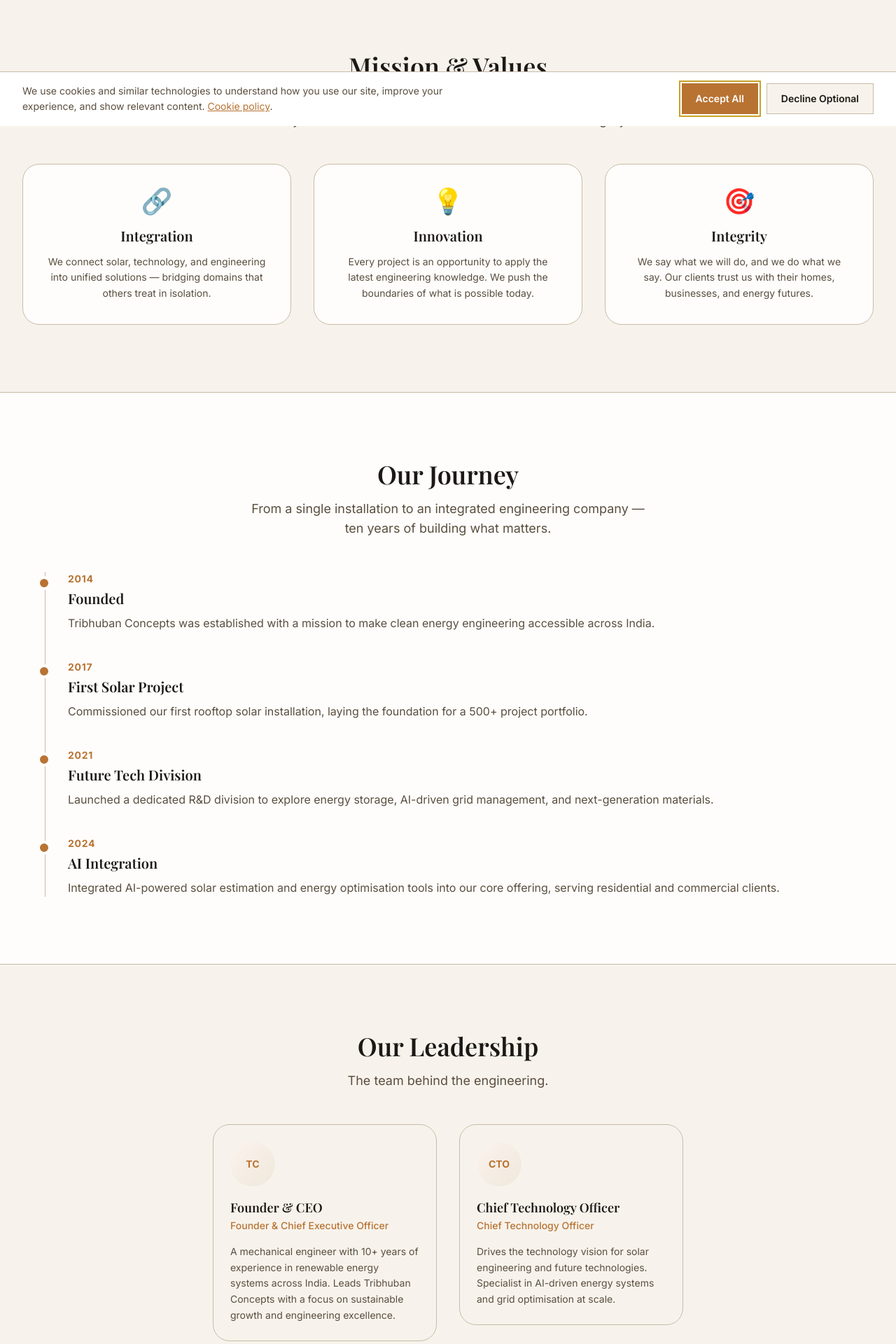
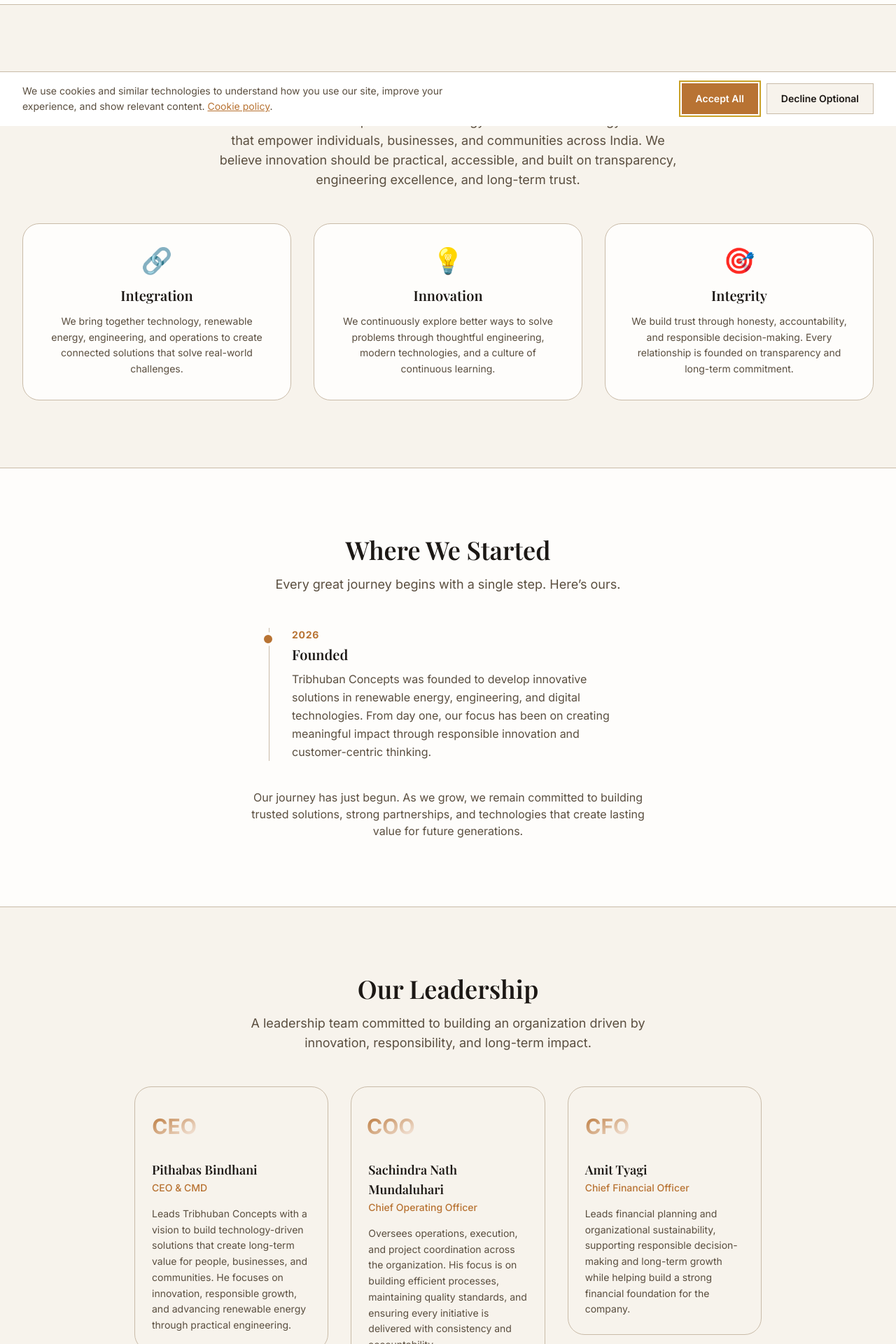
Before and after one commit to mlmahaveer23-developer/tribhuban-parent-website, a Next.js app in the folder frontend/: page /about in a window 1280 px wide. Shown: the part 620-2540 px from the top of the page at 70% size. Built offline with nearby package versions, Linux system fonts and the light colour scheme; no server answers.

Commit message:
Revise About page content and add animations
Updated the About page with new company details, including founding year and mission statement. Added leadership bios and integrated ScrollReveal for animations.

```diff
--- a/frontend/app/(marketing)/about/page.tsx
+++ b/frontend/app/(marketing)/about/page.tsx
@@ -1,6 +1,7 @@
 import type { Metadata } from 'next';
 import Link from 'next/link';
 import { SITE_URL } from '@/lib/siteConfig';
+import ScrollReveal from '@/components/motion/ScrollReveal';
 
 // ── JSON-LD structured data ───────────────────────────────────────────────────
 
@@ -10,7 +11,7 @@
   name: 'About Tribhuban Concepts',
   url: `${SITE_URL}/about`,
   description:
-    'Learn about Tribhuban Concepts — our mission, values, timeline, leadership, and sustainability commitment.',
+    'Learn about Tribhuban Concepts — an Indian technology and energy startup founded in 2026. Our mission, values, leadership, and sustainability commitment.',
 };
 
 const organizationJsonLd = {
@@ -18,9 +19,50 @@
   '@type': 'Organization',
   name: 'Tribhuban Concepts',
   url: SITE_URL,
-  foundingDate: '2014',
+  foundingDate: '2026',
   description:
-    'Indian technology and engineering company specialising in solar energy and future technologies',
+    'Indian technology startup building innovative solutions across renewable energy, digital infrastructure, engineering, and future-focused technologies.',
+};
+
+// ── Leadership Person structured data (AEO / SEO) ─────────────────────────────
+
+const leaders = [
+  {
+    initials: 'CEO',
+    name: 'Pithabas Bindhani',
+    role: 'CEO & CMD',
+    bio: 'Leads Tribhuban Concepts with a vision to build technology-driven solutions that create long-term value for people, businesses, and communities. He focuses on innovation, responsible growth, and advancing renewable energy through practical engineering.',
+    // Social links: missing – update here when available
+  },
+  {
+    initials: 'COO',
+    name: 'Sachindra Nath Mundaluhari',
+    role: 'Chief Operating Officer',
+    bio: 'Oversees operations, execution, and project coordination across the organization. His focus is on building efficient processes, maintaining quality standards, and ensuring every initiative is delivered with consistency and accountability.',
+    // Social links: missing
+  },
+  {
+    initials: 'CFO',
+    name: 'Amit Tyagi',
+    role: 'Chief Financial Officer',
+    bio: 'Leads financial planning and organizational sustainability, supporting responsible decision-making and long-term growth while helping build a strong financial foundation for the company.',
+    // Social links: missing
+  },
+] as const;
+
+const personsJsonLd = {
+  '@context': 'https://schema.org',
+  '@graph': leaders.map((leader) => ({
+    '@type': 'Person',
+    name: leader.name,
+    jobTitle: leader.role,
+    worksFor: {
+      '@type': 'Organization',
+      name: 'Tribhuban Concepts',
+      url: SITE_URL,
+    },
+    // sameAs: []  // TODO: add social profile URLs when available
+  })),
 };
 
 // ── Metadata ──────────────────────────────────────────────────────────────────
@@ -29,26 +71,26 @@
   return {
     title: 'About — Tribhuban Concepts',
     description:
-      'Learn about Tribhuban Concepts — an Indian technology and engineering company. Our mission, values, milestones, and the meaning of "Tribhuban".',
+      'Learn about Tribhuban Concepts — an Indian technology and energy startup founded in 2026. Our mission, values, leadership, and sustainability commitment.',
     alternates: { canonical: `${SITE_URL}/about` },
     openGraph: {
       type: 'website',
       url: `${SITE_URL}/about`,
       title: 'About — Tribhuban Concepts',
       description:
-        'Learn about Tribhuban Concepts — our mission, values, milestones, leadership, and sustainability commitment.',
+        'Learn about Tribhuban Concepts — our mission, values, leadership, and sustainability commitment.',
       siteName: 'Tribhuban Concepts',
     },
     twitter: {
       card: 'summary_large_image',
       title: 'About — Tribhuban Concepts',
       description:
-        'Learn about Tribhuban Concepts — our mission, values, milestones, leadership, and sustainability commitment.',
+        'Learn about Tribhuban Concepts — our mission, values, leadership, and sustainability commitment.',
     },
   };
 }
 
-// SSG — fully static, no ISR needed (Req 3.1)
+// SSG — fully static, no ISR needed
 export const revalidate = false;
 
 // ── Static content ────────────────────────────────────────────────────────────
@@ -58,64 +100,28 @@
     icon: '🔗',
     title: 'Integration',
     description:
-      'We connect solar, technology, and engineering into unified solutions — bridging domains that others treat in isolation.',
+      'We bring together technology, renewable energy, engineering, and operations to create connected solutions that solve real-world challenges.',
   },
   {
     icon: '💡',
     title: 'Innovation',
     description:
-      'Every project is an opportunity to apply the latest engineering knowledge. We push the boundaries of what is possible today.',
+      'We continuously explore better ways to solve problems through thoughtful engineering, modern technologies, and a culture of continuous learning.',
   },
   {
     icon: '🎯',
     title: 'Integrity',
     description:
-      'We say what we will do, and we do what we say. Our clients trust us with their homes, businesses, and energy futures.',
+      'We build trust through honesty, accountability, and responsible decision-making. Every relationship is founded on transparency and long-term commitment.',
   },
 ] as const;
 
-const milestones = [
-  {
-    year: '2014',
+const milestone = {
+  year: '2026',
   title: 'Founded',
   description:
-      'Tribhuban Concepts was established with a mission to make clean energy engineering accessible across India.',
-  },
-  {
-    year: '2017',
-    title: 'First Solar Project',
-    description:
-      'Commissioned our first rooftop solar installation, laying the foundation for a 500+ project portfolio.',
-  },
-  {
-    year: '2021',
-    title: 'Future Tech Division',
-    description:
-      'Launched a dedicated R&D division to explore energy storage, AI-driven grid management, and next-generation materials.',
-  },
-  {
-    year: '2024',
-    title: 'AI Integration',
-    description:
-      'Integrated AI-powered solar estimation and energy optimisation tools into our core offering, serving residential and commercial clients.',
-  },
-] as const;
-
-// PersonCard placeholder data
-const leaders = [
-  {
-    initials: 'TC',
-    name: 'Founder & CEO',
-    role: 'Founder & Chief Executive Officer',
-    bio: 'A mechanical engineer with 10+ years of experience in renewable energy systems across India. Leads Tribhuban Concepts with a focus on sustainable growth and engineering excellence.',
-  },
-  {
-    initials: 'CTO',
-    name: 'Chief Technology Officer',
-    role: 'Chief Technology Officer',
-    bio: 'Drives the technology vision for solar engineering and future technologies. Specialist in AI-driven energy systems and grid optimisation at scale.',
-  },
-] as const;
+    'Tribhuban Concepts was founded to develop innovative solutions in renewable energy, engineering, and digital technologies. From day one, our focus has been on creating meaningful impact through responsible innovation and customer-centric thinking.',
+} as const;
 
 // ── Reusable PersonCard ───────────────────────────────────────────────────────
 
@@ -132,21 +138,21 @@
 }) {
   return (
     <article className="rounded-xl bg-[var(--bg-subtle)] border border-[var(--border)] p-6 flex flex-col gap-4">
-      {/* Avatar placeholder */}
+      {/* Avatar placeholder – modern typographic style */}
       <div
         aria-hidden="true"
-        className="w-16 h-16 rounded-full bg-[var(--bg-muted)] flex items-center justify-center"
-        style={{
-          background: 'linear-gradient(135deg, var(--accent-light) 0%, var(--bg-muted) 100%)',
-        }}
+        className="w-16 h-16 rounded-xl bg-gradient-to-br from-[var(--accent)]/20 to-[var(--accent-light)]/20 flex items-center justify-center"
       >
-        <span className="text-sm font-bold text-[var(--accent)]">{initials}</span>
+        <span className="text-3xl font-bold bg-gradient-to-br from-[var(--accent)] to-[var(--accent-light)] bg-clip-text text-transparent">
+          {initials}
+        </span>
       </div>
       <div>
         <h3 className="font-display text-lg font-semibold text-[var(--fg)]">{name}</h3>
         <p className="text-sm text-[var(--accent)] font-medium mt-0.5">{role}</p>
       </div>
       <p className="text-sm text-[var(--fg-muted)] leading-relaxed">{bio}</p>
+      {/* Social links placeholder – intentionally left empty until real URLs are available */}
     </article>
   );
 }
@@ -156,7 +162,7 @@
 export default function AboutPage() {
   return (
     <>
-      {/* JSON-LD structured data (Req 23.1, 23.2) */}
+      {/* JSON-LD structured data */}
       <script
         type="application/ld+json"
         dangerouslySetInnerHTML={{ __html: JSON.stringify(aboutPageJsonLd) }}
@@ -165,11 +171,13 @@
         type="application/ld+json"
         dangerouslySetInnerHTML={{ __html: JSON.stringify(organizationJsonLd) }}
       />
+      <script
+        type="application/ld+json"
+        dangerouslySetInnerHTML={{ __html: JSON.stringify(personsJsonLd) }}
+      />
 
       <main id="main-content">
-
         {/* ── 1. Brand story ───────────────────────────────────────────────── */}
-        {/* Req 1.2a: Brand story — meaning of "Tribhuban" */}
         <section
           aria-label="Our story"
           className="bg-[var(--bg)] py-20 md:py-32"
@@ -187,16 +195,16 @@
               everywhere.
             </p>
             <p className="text-lg text-[var(--fg-muted)] leading-relaxed">
-              For us, it is a statement of intent. We build technology that reaches
-              every tier of society — from the rooftop of a Mumbai apartment block to
-              the grid infrastructure connecting rural India. Solar energy, future
-              technologies, and engineering excellence, delivered without compromise.
+              For us, it represents the ambition to build technology that creates
+              meaningful impact across every level of society. Beginning with renewable
+              energy and digital innovation, we are developing practical solutions that
+              help individuals, businesses, and communities embrace a more sustainable
+              and technology-enabled future.
             </p>
           </div>
         </section>
 
         {/* ── 2. Mission & values ──────────────────────────────────────────── */}
-        {/* Req 1.2b: Mission & values — 3 values */}
         <section
           aria-label="Mission and values"
           className="bg-[var(--bg-subtle)] border-y border-[var(--border)] py-16 md:py-24"
@@ -207,8 +215,10 @@
                 Mission &amp; Values
               </h2>
               <p className="text-lg text-[var(--fg-muted)] max-w-2xl mx-auto">
-                Our mission is to make clean, intelligent energy infrastructure available
-                to every Indian home and business — and to do it with integrity.
+                Our mission is to develop reliable technology and renewable energy
+                solutions that empower individuals, businesses, and communities across
+                India. We believe innovation should be practical, accessible, and built
+                on transparency, engineering excellence, and long-term trust.
               </p>
             </div>
             <ul
@@ -235,29 +245,22 @@
           </div>
         </section>
 
-        {/* ── 3. Timeline ──────────────────────────────────────────────────── */}
-        {/* Req 1.2c: Timeline — 4 milestones */}
+        {/* ── 3. Our beginning (single milestone) ──────────────────────────── */}
         <section
-          aria-label="Our milestones"
+          aria-label="Our beginning"
           className="bg-[var(--bg)] py-16 md:py-24"
         >
           <div className="container-content">
             <div className="text-center mb-12">
               <h2 className="font-display text-3xl sm:text-4xl font-semibold text-[var(--fg)] mb-4">
-                Our Journey
+                Where We Started
               </h2>
               <p className="text-lg text-[var(--fg-muted)] max-w-xl mx-auto">
-                From a single installation to an integrated engineering company —
-                ten years of building what matters.
+                Every great journey begins with a single step. Here’s ours.
               </p>
             </div>
-            <ol
-              className="relative border-l border-[var(--border)] ml-4 md:ml-8 space-y-10 list-none p-0 m-0"
-              aria-label="Company milestones timeline"
-            >
-              {milestones.map((milestone) => (
-                <li key={milestone.year} className="pl-8 relative">
-                  {/* Timeline dot */}
+            <div className="flex justify-center">
+              <div className="relative pl-8 md:pl-8 ml-4 md:ml-0 border-l border-[var(--border)] max-w-lg">
                 <span
                   aria-hidden="true"
                   className="absolute -left-3 top-1.5 w-5 h-5 rounded-full bg-[var(--accent)] border-4 border-[var(--bg)] block"
@@ -274,14 +277,17 @@
                 <p className="text-[var(--fg-muted)] leading-relaxed">
                   {milestone.description}
                 </p>
-                </li>
-              ))}
-            </ol>
+              </div>
+            </div>
+            <p className="text-center text-[var(--fg-muted)] mt-10 max-w-xl mx-auto">
+              Our journey has just begun. As we grow, we remain committed to building
+              trusted solutions, strong partnerships, and technologies that create
+              lasting value for future generations.
+            </p>
           </div>
         </section>
 
-        {/* ── 4. Leadership grid ───────────────────────────────────────────── */}
-        {/* Req 1.2d: Leadership grid — 2 placeholder PersonCards */}
+        {/* ── 4. Leadership grid with reveal animation ─────────────────────── */}
         <section
           aria-label="Leadership"
           className="bg-[var(--bg-subtle)] border-y border-[var(--border)] py-16 md:py-24"
@@ -292,21 +298,24 @@
                 Our Leadership
               </h2>
               <p className="text-lg text-[var(--fg-muted)] max-w-xl mx-auto">
-                The team behind the engineering.
+                A leadership team committed to building an organization driven by
+                innovation, responsibility, and long-term impact.
               </p>
             </div>
             <ul
-              className="grid grid-cols-1 sm:grid-cols-2 gap-8 max-w-2xl mx-auto list-none p-0 m-0"
+              className="grid grid-cols-1 sm:grid-cols-2 lg:grid-cols-3 gap-8 max-w-4xl mx-auto list-none p-0 m-0"
               role="list"
             >
-              {leaders.map((leader) => (
+              {leaders.map((leader, index) => (
                 <li key={leader.role}>
+                  <ScrollReveal variant="fadeUp" delay={index * 0.1} duration={0.55}>
                     <PersonCard
                       initials={leader.initials}
                       name={leader.name}
                       role={leader.role}
                       bio={leader.bio}
                     />
+                  </ScrollReveal>
                 </li>
               ))}
             </ul>
@@ -314,7 +323,6 @@
         </section>
 
         {/* ── 5. Sustainability commitment ─────────────────────────────────── */}
-        {/* Req 1.2e: Sustainability commitment */}
         <section
           aria-label="Sustainability commitment"
           className="bg-[var(--bg)] py-16 md:py-24"
@@ -329,22 +337,21 @@
               </h2>
             </div>
             <p className="text-lg text-[var(--fg-muted)] leading-relaxed mb-6 text-center">
-              Every Tribhuban Concepts project is designed with environmental impact
-              as a first-order constraint, not an afterthought. Our solar installations
-              have collectively offset thousands of tonnes of CO₂ — and we measure,
-              publish, and continuously improve that figure.
+              Sustainability is one of the principles guiding how we design products,
+              deliver solutions, and make decisions. As we grow, we aim to reduce
+              environmental impact through responsible engineering, efficient resource
+              utilization, and continuous improvement.
             </p>
             <p className="text-lg text-[var(--fg-muted)] leading-relaxed text-center">
-              We are committed to responsible sourcing, minimal-waste installation
-              practices, and full end-of-life recycling pathways for every system we
-              commission. Sustainability is not a marketing claim — it is an engineering
-              specification.
+              We believe sustainability is achieved through consistent actions rather
+              than promises. Our goal is to adopt responsible practices, encourage
+              innovation, and contribute to a cleaner, more sustainable future as our
+              capabilities continue to expand.
             </p>
           </div>
         </section>
 
         {/* ── 6. Careers CTA ───────────────────────────────────────────────── */}
-        {/* Req 1.2f: Careers CTA → /careers */}
         <section
           aria-label="Join our team"
           className="bg-[var(--bg-subtle)] border-t border-[var(--border)] py-16 md:py-24"
@@ -354,9 +361,10 @@
               Join the Team
             </h2>
             <p className="text-lg text-[var(--fg-muted)] mb-8">
-              We are always looking for engineers, technologists, and operators who
-              share our passion for clean energy and innovation. See what
-              opportunities are open.
+              As Tribhuban Concepts grows, we look forward to welcoming passionate
+              engineers, designers, innovators, and problem solvers who want to build
+              technology that creates meaningful impact. Explore future opportunities
+              to grow with us.
             </p>
             <Link
               href="/careers"
@@ -366,7 +374,6 @@
             </Link>
           </div>
         </section>
-
       </main>
     </>
   );
```
Lines whose indentation alone changed are shown as unchanged.
